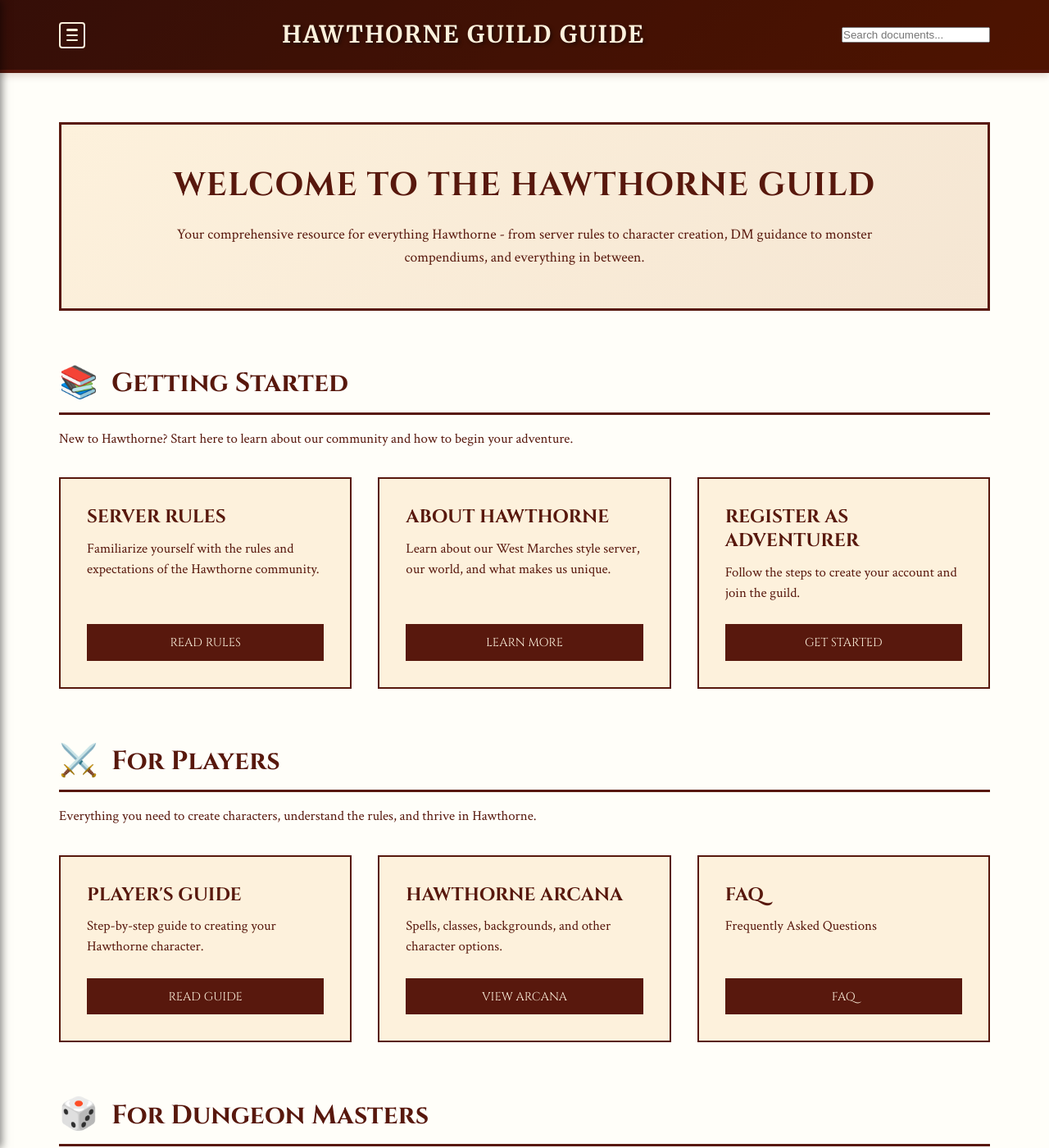
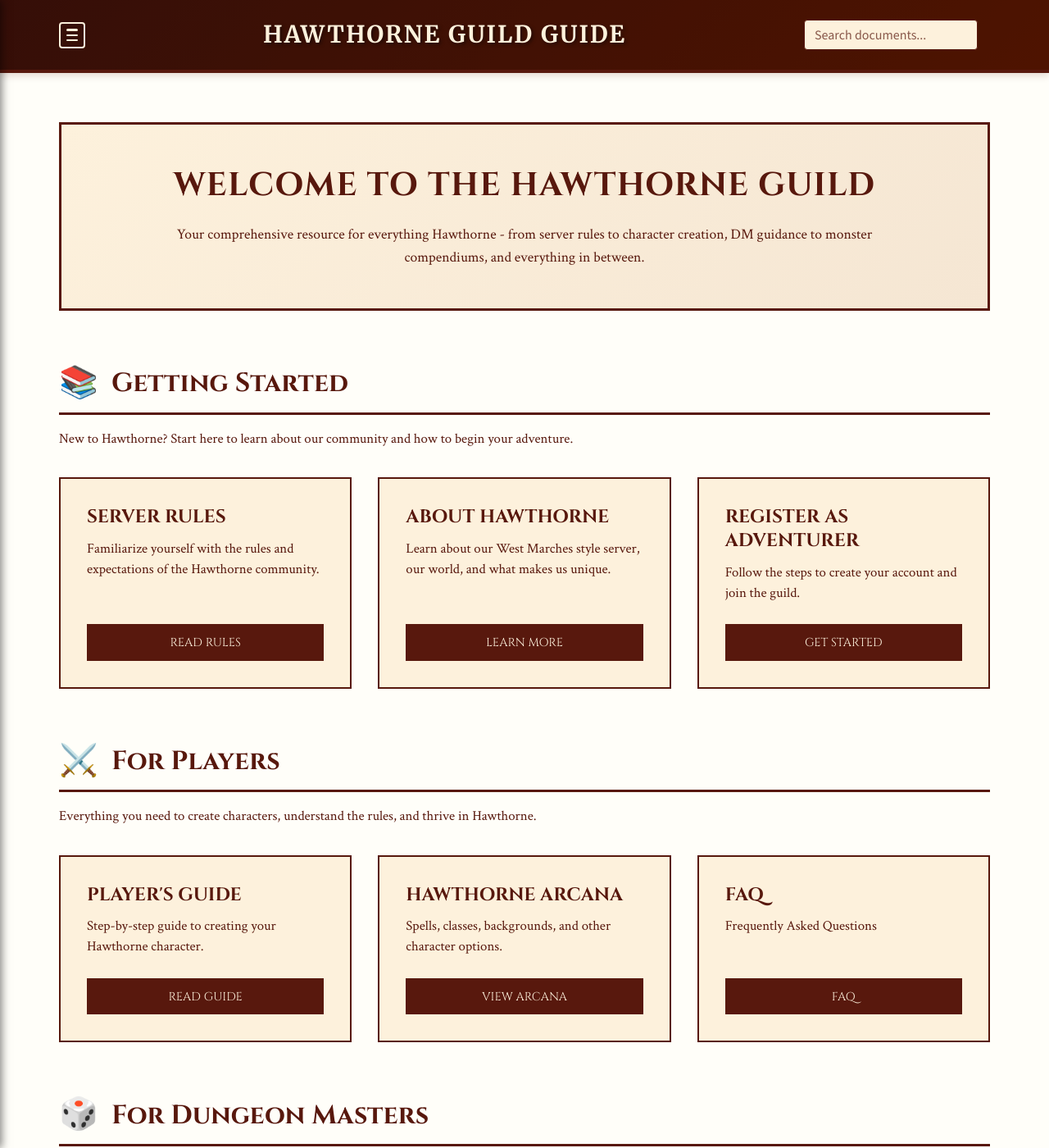
Before and after one commit to coconutswallow/Guides, a Jekyll site: the page built from index.html, in a window 1280 px wide and 1400 px high. Shown: the whole window at 82% size. Built offline with Jekyll 4.4.1, drawn with Linux system fonts in a browser that asks for light colours; comment, search, counter and statistics services are not loaded.

Commit message:
Update style.css

```diff
--- a/assets/css/style.css
+++ b/assets/css/style.css
@@ -42,6 +42,63 @@
   --shadow-sm: 0 2px 4px rgba(88, 24, 13, 0.1);
   --shadow-md: 0 4px 8px rgba(88, 24, 13, 0.15);
   --shadow-lg: 0 6px 12px rgba(88, 24, 13, 0.2);
+}
+
+/* ============================================\
+   HEADER SEARCH INPUT STYLING
+   ============================================ */
+
+/* Container for positioning within the header */
+.header-search-container {
+    /* Ensures the input doesn't take up too much space on desktop */
+    max-width: 300px;
+    width: 100%;
+    margin-left: auto; /* Pushes it to the right in the header */
+    padding-right: 15px; /* Spacing from the edge */
+}
+
+/* Style the actual input field */
+#search-input {
+    width: 100%;
+    padding: 8px 12px;
+
+    /* Use site colors for background, border, and text */
+    background-color: var(--color-bg-light); /* Light background */
+    color: var(--color-text); /* Primary text color */
+    border: 1px solid var(--color-border); /* Primary border color */
+
+    /* Match site typography */
+    font-family: 'Source Sans 3', sans-serif;
+    font-size: 1em;
+    line-height: 1.2;
+    border-radius: 4px; /* Slight rounding for a finished look */
+
+    /* Optional: Remove default focus outline */
+    outline: none;
+    transition: border-color 0.2s, box-shadow 0.2s;
+}
+
+/* Focus state for better usability */
+#search-input:focus {
+    /* Use a stronger highlight color/effect when the user is typing */
+    border-color: var(--color-secondary);
+    box-shadow: 0 0 5px rgba(130, 32, 0, 0.5); /* Soft glow using secondary color */
+}
+
+/* Placeholder text style (for consistency) */
+#search-input::placeholder {
+    color: var(--color-border); /* Use the border color for a subtle placeholder */
+    opacity: 0.7;
+}
+
+/* Small screen adjustment (Optional: You may need media queries from your style.css) */
+/* This is a placeholder for where you might adjust alignment if it clashes with the hamburger menu */
+@media (max-width: 768px) {
+    .header-search-container {
+        /* On small screens, you might want to move the search input */
+        padding: 0 10px 0 0;
+        max-width: 150px;
+    }
 }
 
 /* ============================================
```
